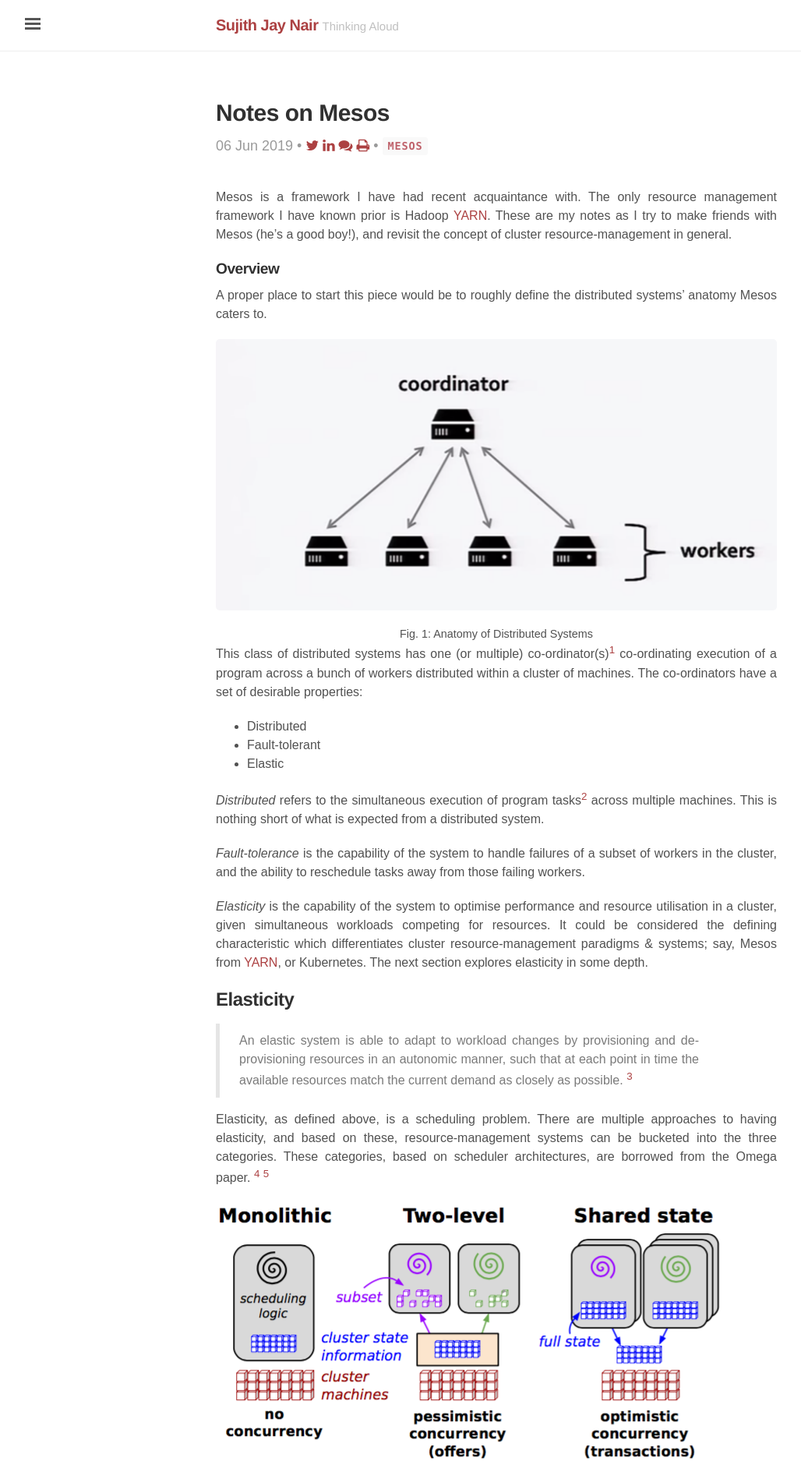
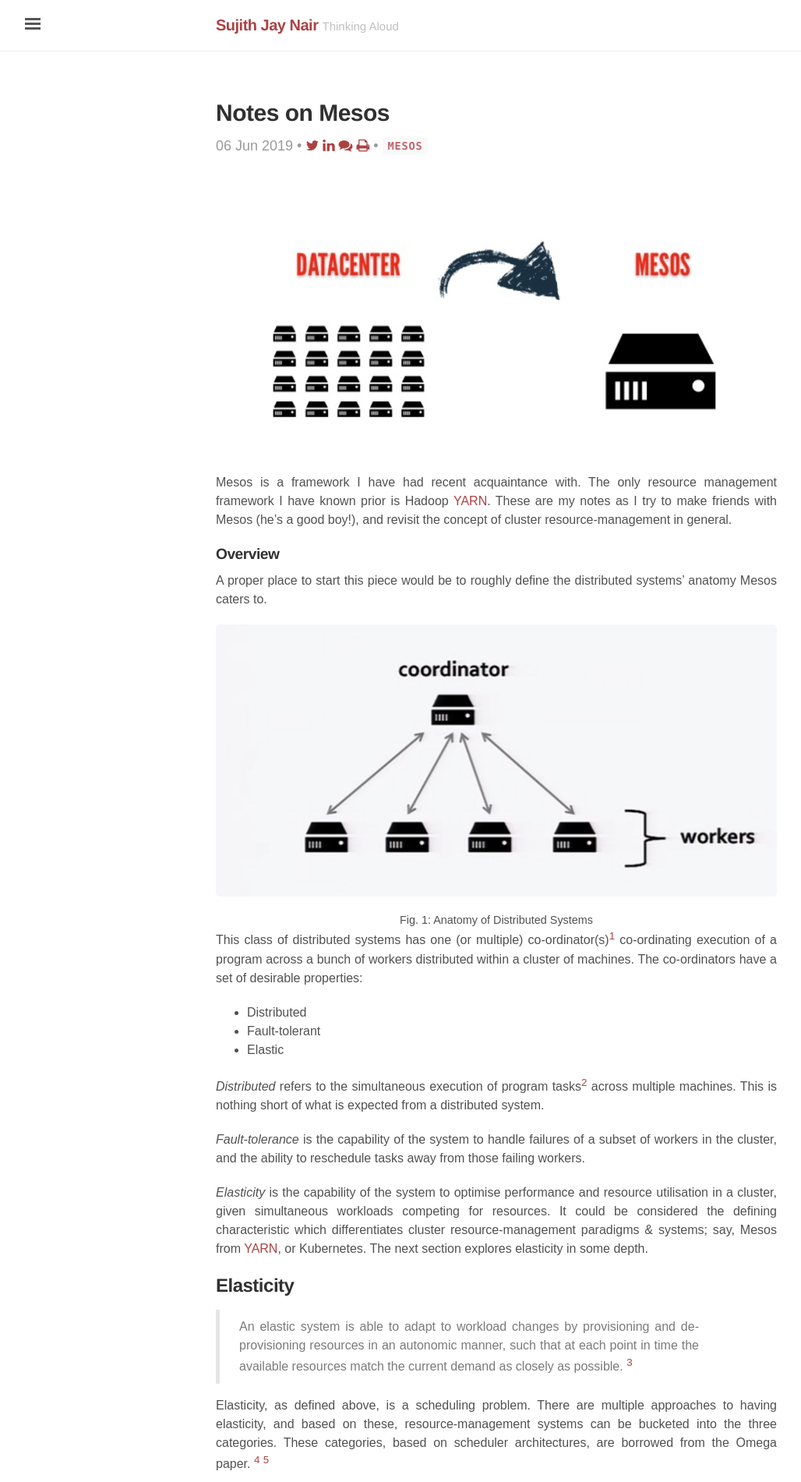
Before and after one commit to sujithjay/sujithjay.github.io, a Jekyll site: the page built from _posts/2019-06-07-Notes-on-Mesos.md, in a window 1280 px wide. Shown: the top 1901 px of the page at 78% size, without its empty margins (3-1031 px from the left). Built offline with Jekyll 4.4.1, drawn with Linux system fonts in a browser that asks for light colours; nearby versions of some CDN libraries; some web fonts are replaced; comment, search, counter and statistics services are not loaded.

Commit message:
Add Image to Mesos Article

```diff
--- a/_posts/2019-06-07-Notes-on-Mesos.md
+++ b/_posts/2019-06-07-Notes-on-Mesos.md
@@ -6,8 +6,10 @@ desc: An introductory reference to Apache Mesos
 author: Sujith Jay Nair
 tags: mesos
 permalink: /mesos
+image: /public/mesos/ClusterKernel.png
 date: "2019-06-06 11:11"
 ---
+![image-title-here]({{ site.baseurl }}/public/mesos/ClusterKernel.png){:class="img-responsive"}
 Mesos is a framework I have had recent acquaintance with. The only resource management framework I have known prior is Hadoop [YARN]((/spark/with-yarn)). These are my notes as I try to make friends with Mesos (he's a good boy!), and revisit the concept of cluster resource-management in general.
 
 <!--break-->
```
Also changed, not shown: public/mesos/Screenshot 2019-06-10 at 10.18.47.png (deleted).
